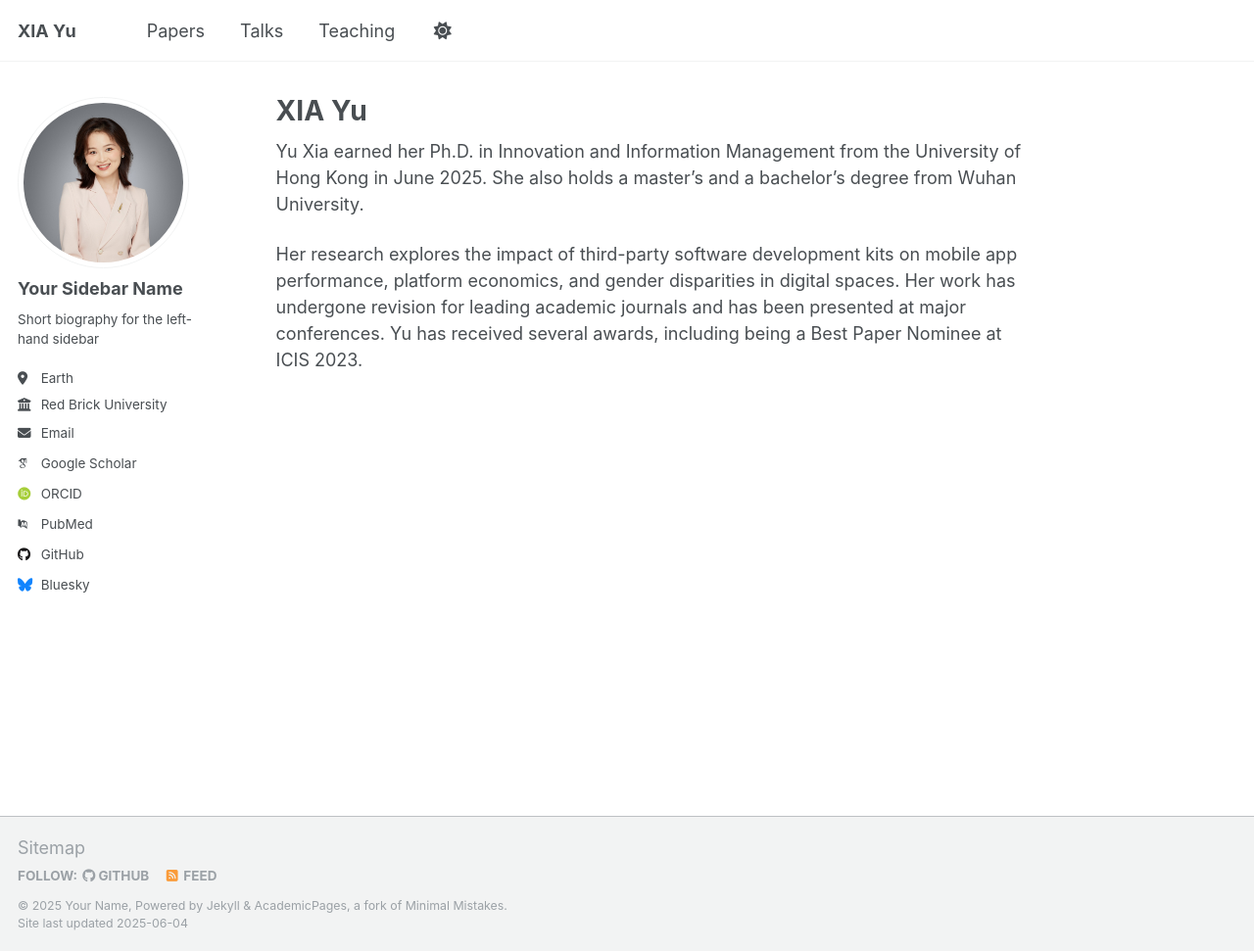
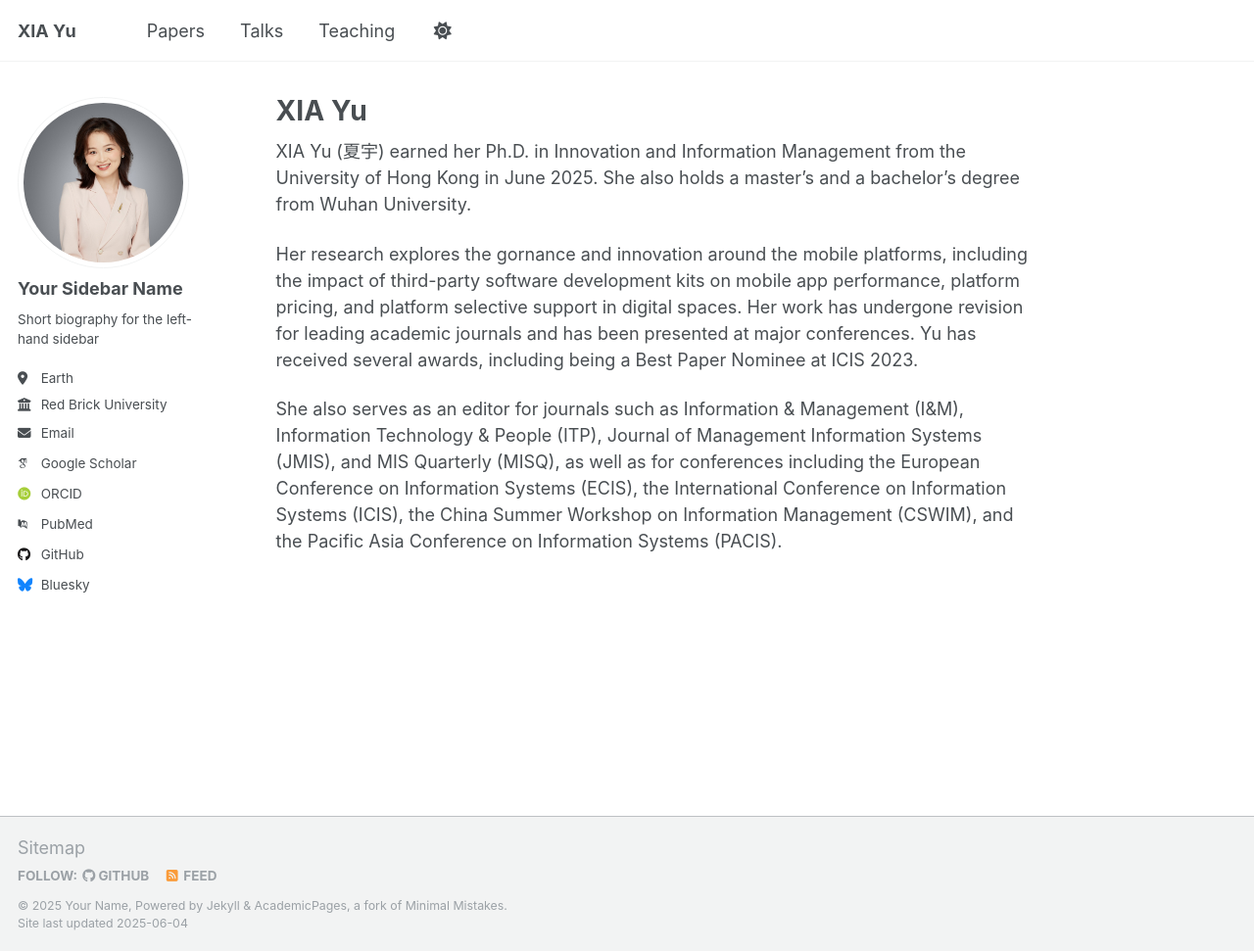
Before and after one commit to yuxia2025/yuxia2025.github.io, a Jekyll site: the page built from _pages/about.md, in a window 1280 px wide and 971 px high. Shown: the whole window at 98% size. Built offline with Jekyll 4.4.1, drawn with Linux system fonts in a browser that asks for light colours; some web fonts are replaced.

Commit message:
Update about.md

```diff
--- a/_pages/about.md
+++ b/_pages/about.md
@@ -10,7 +10,10 @@ redirect_from:
 
 
 
-Yu Xia earned her Ph.D. in Innovation and Information Management from the University of Hong Kong in June 2025. She also holds a master’s and a bachelor’s degree from Wuhan University.
+XIA Yu (夏宇) earned her Ph.D. in Innovation and Information Management from the University of Hong Kong in June 2025. She also holds a master’s and a bachelor’s degree from Wuhan University.
 
 
-Her research explores the impact of third-party software development kits on mobile app performance, platform economics, and gender disparities in digital spaces. Her work has undergone revision for leading academic journals and has been presented at major conferences. Yu has received several awards, including being a Best Paper Nominee at ICIS 2023.
+Her research explores the gornance and innovation around the mobile platforms, including the impact of third-party software development kits on mobile app performance, platform pricing, and platform selective support in digital spaces. Her work has undergone revision for leading academic journals and has been presented at major conferences. Yu has received several awards, including being a Best Paper Nominee at ICIS 2023.
+
+
+She also serves as an editor for journals such as Information & Management (I&M), Information Technology & People (ITP), Journal of Management Information Systems (JMIS), and MIS Quarterly (MISQ), as well as for conferences including the European Conference on Information Systems (ECIS), the International Conference on Information Systems (ICIS), the China Summer Workshop on Information Management (CSWIM), and the Pacific Asia Conference on Information Systems (PACIS).
```
